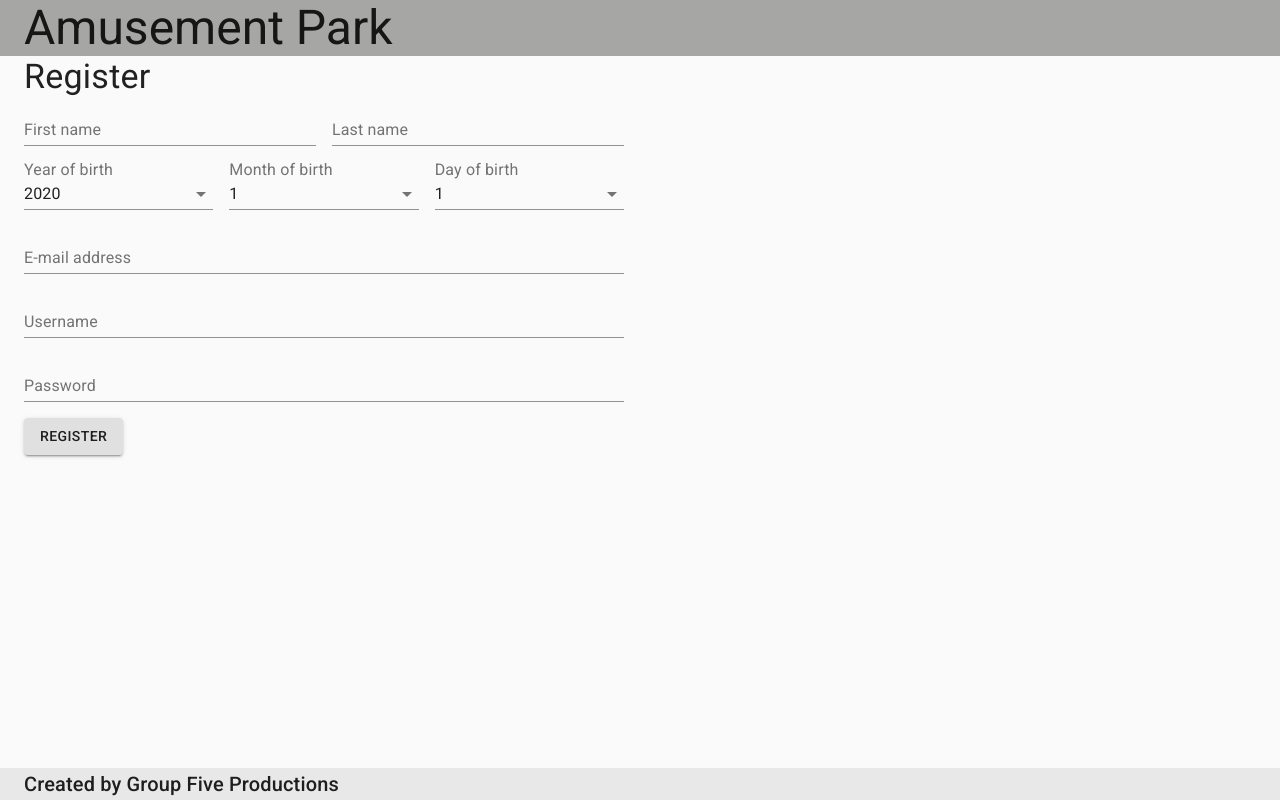
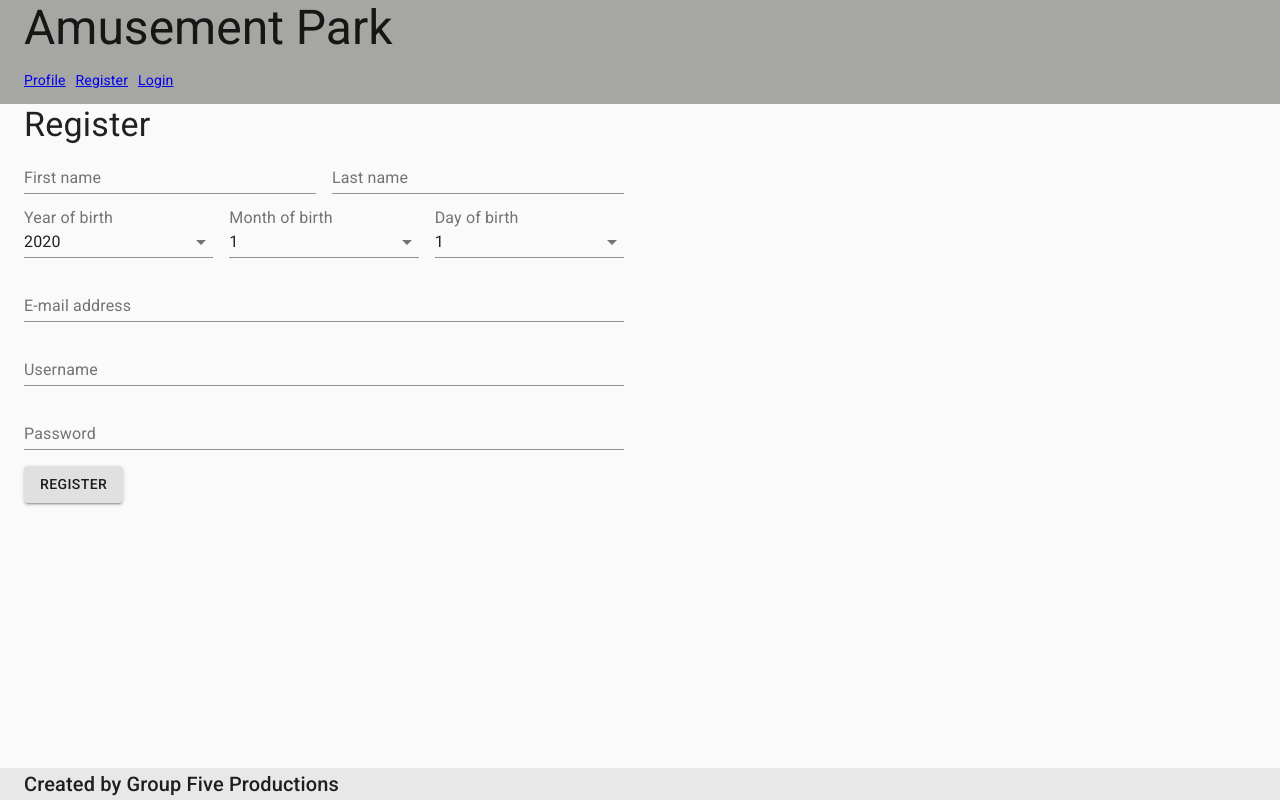
Before and after one commit to joaxcar/iv1201-group-5, a React (Create React App) app in the folder frontend/: page / in a window 1280 px wide. Built offline with nearby package versions, Linux system fonts and the light colour scheme.

Commit message:
Add navigation

```diff
--- a/frontend/src/components/Header/Header.js
+++ b/frontend/src/components/Header/Header.js
@@ -1,4 +1,5 @@
 import { Typography, Container } from "@material-ui/core";
+import NavigationBar from "../NavigationBar/NavigationBar";
 import classes from "./header.module.css";
 
 /**
@@ -9,6 +10,7 @@ function Header() {
 		<header className={classes.header}>
 			<Container>
 				<Typography variant="h3">Amusement Park</Typography>
+				<NavigationBar />
 			</Container>
 		</header>
 	);
--- /dev/null
+++ b/frontend/src/components/NavigationBar/NavigationBar.js
@@ -0,0 +1,22 @@
+import { Link } from "react-router-dom";
+import classes from "./navigationbar.module.css";
+
+function NavigationBar() {
+	return (
+		<nav>
+			<ul className={classes.linkList}>
+				<li className={classes.listItem}>
+					<Link to="/profile">Profile</Link>
+				</li>
+				<li className={classes.listItem}>
+					<Link to="/register">Register</Link>
+				</li>
+				<li className={classes.listItem}>
+					<Link to="/login">Login</Link>
+				</li>
+			</ul>
+		</nav>
+	);
+}
+
+export default NavigationBar;
--- /dev/null
+++ b/frontend/src/components/NavigationBar/navigationbar.module.css
@@ -0,0 +1,9 @@
+.linkList {
+	list-style-type: none;
+	display: flex;
+	padding: 0;
+}
+
+.listItem {
+	margin-right: 10px;
+}
```
